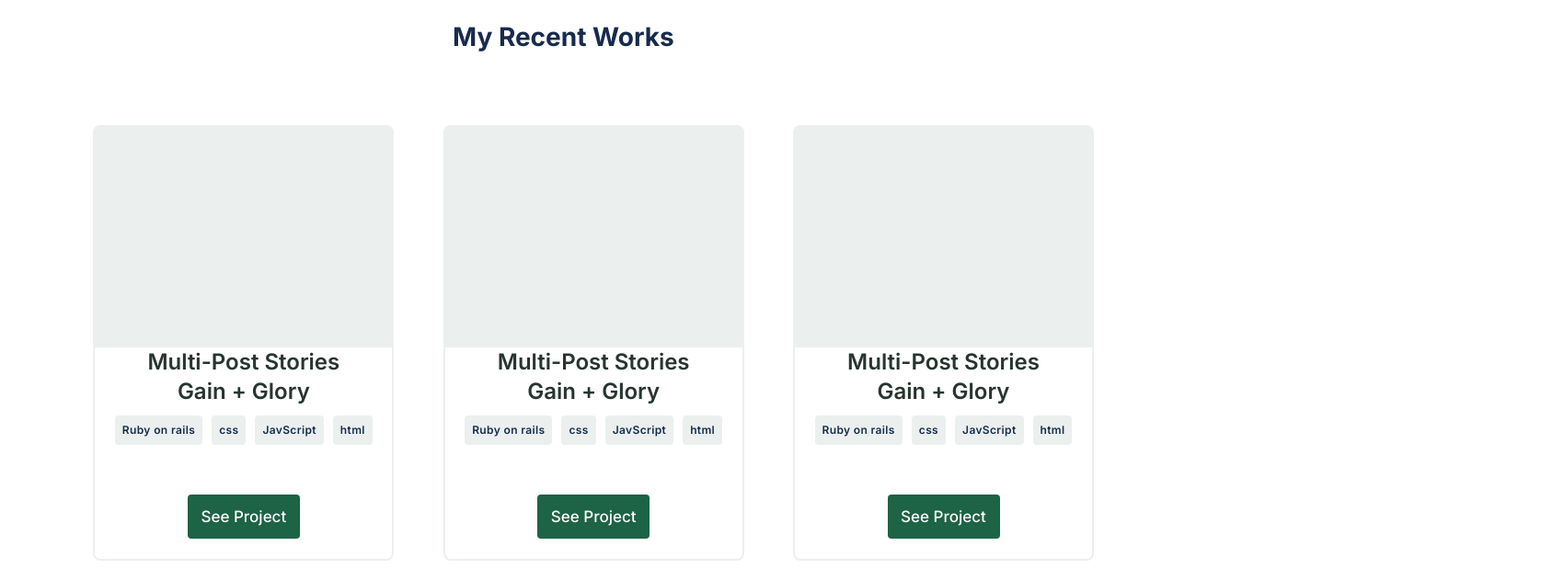
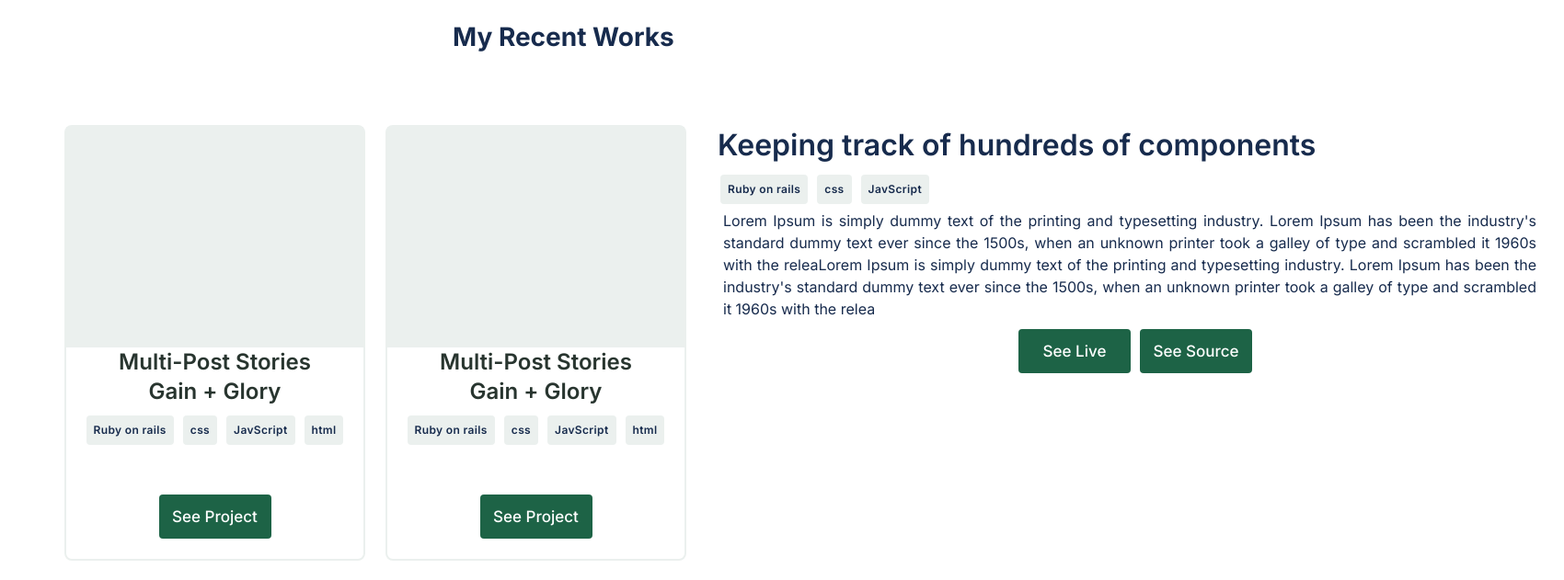
Before and after one commit to selma-belhadj/Portfolio, a website: page index.html in a window 1280 px wide. Shown: the part 1020-1651 px from the top of the page at 92% size, 1700 px wide, since content can reach past the window. Drawn offline with Linux system fonts and the light colour scheme.

Commit message:
add popup windows html

```diff
--- a/index.html
+++ b/index.html
@@ -123,6 +123,23 @@
           </ul>
           <button class="work-button" type="button">See Project</button>
         </div>
+        <div class="card-work-detail-mobile">
+          <div></div>
+          <div>
+          <h3 class="card-work-detail-mobile-title">Keeping track of hundreds of components</h3>
+            <ul class="work-list">
+            <li>Ruby on rails</li>
+            <li>css</li>
+            <li>JavScript</li>
+          </ul>
+          <p class="info">Lorem Ipsum is simply dummy text of the printing and typesetting industry. Lorem Ipsum has been the industry's standard dummy text ever since the 1500s, when an unknown printer took a galley of type and scrambled it 1960s with the releaLorem Ipsum is simply dummy text of the printing and typesetting industry. Lorem Ipsum has been the industry's standard dummy text ever since the 1500s, when an unknown printer took a galley of type and scrambled it 1960s with the relea
+            </p>
+            <div class="card-work-detail-mobile-buttons">
+          <button class="work-button" type="button">See Live</button>
+          <button class="work-button" type="button">See Source</button>
+        </div>
+          </div>
+          </div>
         <div class="work-div">
           <i class="projectimg"></i>
           <h3>Multi-Post Stories<br />Gain + Glory</h3>
--- a/styles.css
+++ b/styles.css
@@ -498,6 +498,48 @@ footer {
   right: 40px;
 }
 
+.card-work-detail-mobile-title{
+  font-style: normal;
+  font-weight: 600;
+  font-size: 32px;
+  line-height: 44px;
+  color: #172B4D;
+  margin: 0px 12px;
+
+}
+
+.card-work-detail-mobile ul {
+  justify-content: left;
+}
+
+.card-work-detail-mobile p{
+  text-align: justify;
+  font-size: 16px;
+  font-weight: normal;
+  line-height: 24px;
+  margin: 0px 12px 12px 0px;
+}
+
+.card-work-detail-mobile button{
+  justify-content: center;
+  align-items: center;
+}
+
+.card-work-detail-mobile-buttons{
+  padding: 10px 0;
+  display: flex;
+  justify-content: center;
+  align-items: center;
+  flex-direction: row;
+}
+
+.card-work-detail-mobile-buttons button{
+  margin-left: 5px;
+  margin-right: 5px;
+  margin-top: 0px;
+  margin-bottom: 0px;
+}
+
 @media screen and (max-width: 992px) {
   .header-desktop {
     display: flex;
```
